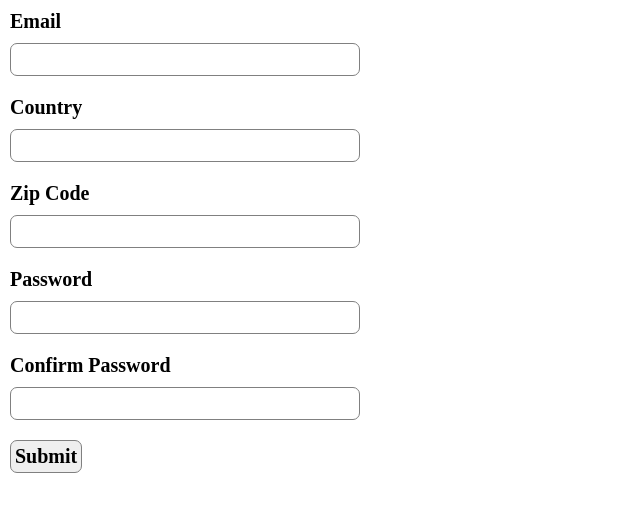
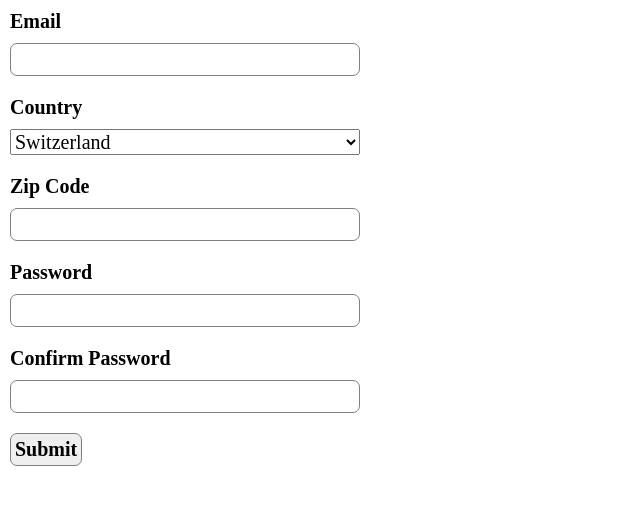
Before and after one commit to cadltop/form-validation, a website built with webpack: page src/index.html in a window 1280 px wide. Shown: the whole page, without its empty margins (0-640 px from the left). Built offline with nearby package versions, Linux system fonts and the light colour scheme.

Commit message:
Replace text input with select element

```diff
--- a/src/index.html
+++ b/src/index.html
@@ -13,7 +13,12 @@
       </div>
       <div class="field">
         <label for="country">Country</label>
-        <input type="text" id="country" />
+        <select id="country">
+          <option value="ch">Switzerland</option>
+          <option value="fr">France</option>
+          <option value="de">Germany</option>
+          <option value="nl">The Netherlands</option>
+        </select>
       </div>
       <div class="field">
         <label for="zip-code">Zip Code</label>
```
